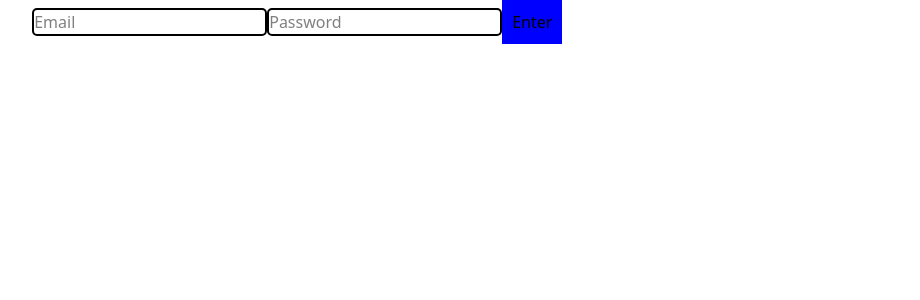
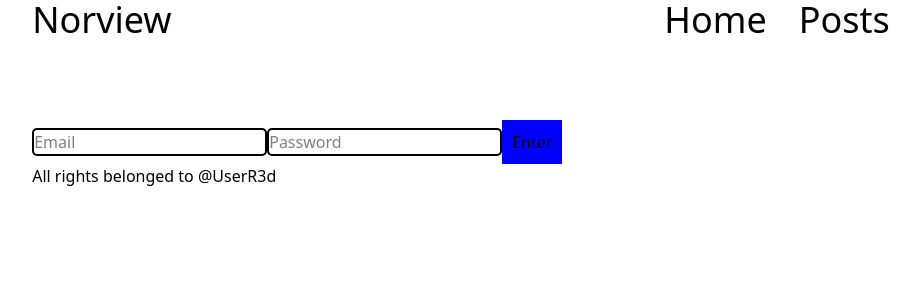
Before and after one commit to UserR3D/Norview, a Next.js app: page /login in a window 1280 px wide. Shown: the top 300 px of the page, without its empty margins (179-1099 px from the left). Built offline with nearby package versions, Linux system fonts and the light colour scheme.

Commit message:
post generic chunk size

```diff
--- /dev/null
+++ b/src/app/components/footer.tsx
@@ -0,0 +1,7 @@
+export default async function Footer() {
+  return (
+    <footer>
+      <p>All rights belonged to @UserR3d</p>
+    </footer>
+  );
+}
--- a/src/app/components/nav.tsx
+++ b/src/app/components/nav.tsx
@@ -1,11 +1,11 @@
 export default function Nav() {
   return (
-    <div className="flex justify-between mb-(--mg-l)">
+    <nav className="flex text-4xl justify-between mb-(--mg-l)">
       <h2>Norview</h2>
-      <ul className="flex gap-[2rem] justify-end ">
+      <ul className="flex gap-[2rem] justify-end  ">
         <li>Home</li>
         <li>Posts</li>
       </ul>
-    </div>
+    </nav>
   );
 }
--- a/src/app/components/posts.tsx
+++ b/src/app/components/posts.tsx
@@ -1,8 +1,6 @@
 import LoadingPosts from "@/app/lib/loadingPosts";
 
-const chunkSize = 3;
-
-export default async function Posts() {
+export default async function Posts({ chunkSize }: { chunkSize: number }) {
   const arrayI: Post[][] = [];
   const request = await fetch("http://localhost:3333/users/posts");
   const posts = (await request.json()) as Post[];
@@ -15,8 +13,8 @@ export default async function Posts() {
   if (!arrayI) return <p>Not loading</p>;
 
   return (
-    <div>
-      <h2>Posts</h2>
+    <div className="mb-(--mg-l)">
+      <h2 className="text-4xl">Posts</h2>
       <LoadingPosts state={arrayI} />
     </div>
   );
--- a/src/app/layout.tsx
+++ b/src/app/layout.tsx
@@ -1,5 +1,7 @@
 import type { Metadata } from "next";
 import "./global.css";
+import Nav from "./components/nav";
+import Footer from "./components/footer";
 
 export const metadata: Metadata = {
   title: "Create Next App",
@@ -13,7 +15,11 @@ export default function RootLayout({
 }>) {
   return (
     <html lang="en">
+      <header>
+        <Nav />
+      </header>
       <body>{children}</body>
+      <Footer />
     </html>
   );
 }
--- a/src/app/lib/loadingPosts.tsx
+++ b/src/app/lib/loadingPosts.tsx
@@ -1,5 +1,5 @@
 "use client";
-import React, { DetailedHTMLProps, LiHTMLAttributes } from "react";
+import React from "react";
 
 export default function LoadingPosts({ state }: { state: Post[][] }) {
   const [index, setIndex] = React.useState<number | undefined>(0);
--- a/src/app/page.tsx
+++ b/src/app/page.tsx
@@ -1,12 +1,10 @@
-import Nav from "@/app/components/nav";
 import About from "@/app/components/about";
 import Posts from "./components/posts";
 export default function Home() {
   return (
-    <div>
-      <Nav />
+    <main>
       <About />
-      <Posts />
-    </div>
+      <Posts chunkSize={3} />
+    </main>
   );
 }
--- a/src/app/posts/page.tsx
+++ b/src/app/posts/page.tsx
@@ -1,7 +1,5 @@
-import Image from "next/image";
-import styles from "./page.module.css";
 import Posts from "../components/posts";
 
 export default async function Home() {
-  return <Posts />;
+  return <Posts chunkSize={9} />;
 }
```
